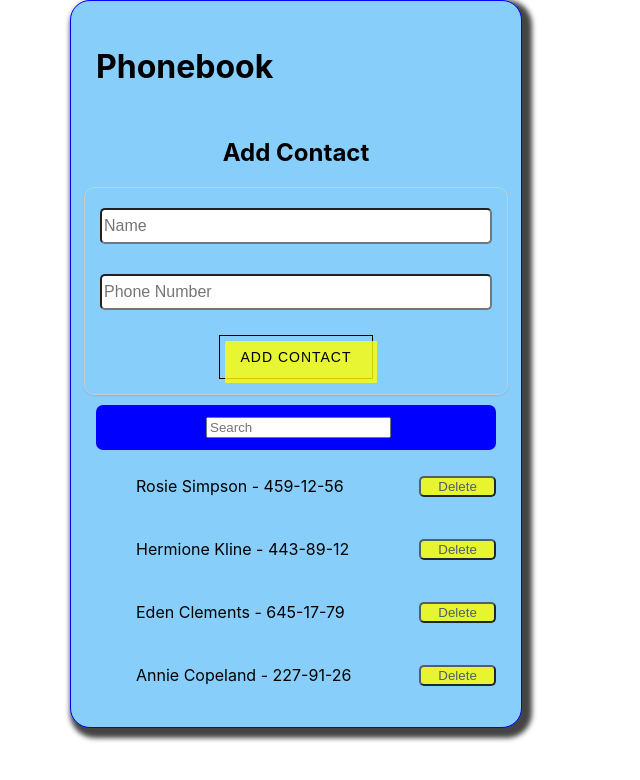
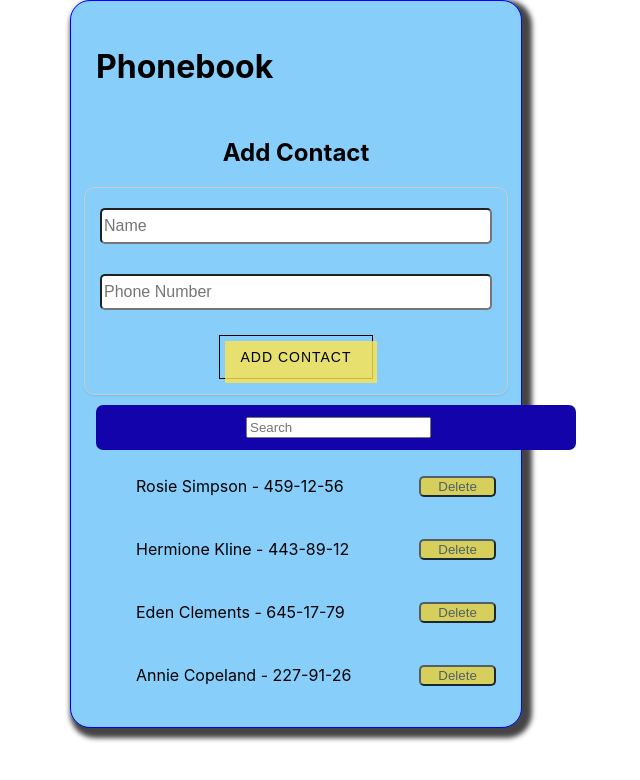
Before and after one commit to KamilKucharczyk/goit-react-hw-06-phonebook, a React (Create React App) app: page / in a window 1280 px wide. Shown: the top 780 px of the page, without its empty margins (344-984 px from the left). Built offline with nearby package versions, Linux system fonts and the light colour scheme.

Commit message:
Styles correction

```diff
--- a/src/components/contactForm/contactForm.module.css
+++ b/src/components/contactForm/contactForm.module.css
@@ -50,7 +50,7 @@ input::placeholder:focus {
 }
 .btnAfter::after {
   content: '';
-  background-color: yellow;
+  background-color: #ffe54c;
   width: 100%;
   z-index: -1;
   position: absolute;
--- a/src/components/contactList/contactList.module.css
+++ b/src/components/contactList/contactList.module.css
@@ -8,7 +8,7 @@
   cursor: pointer;
   border-radius: 5px;
   width: 6vw;
-  background-color: yellow;
+  background-color: #ecd035;
   opacity: 80%;
   color: #444;
   border-color: #444;
--- a/src/components/filter/filter.module.css
+++ b/src/components/filter/filter.module.css
@@ -13,10 +13,11 @@
   gap: 5px;
   justify-content: space-between;
   align-items: center;
+  width: 100%;
   padding: 3% 10%;
   color: white;
   border-radius: 7px;
-  background-color: blue;
+  background-color: #1204aa;
   font-weight: 600;
   cursor: pointer;
 }
```
